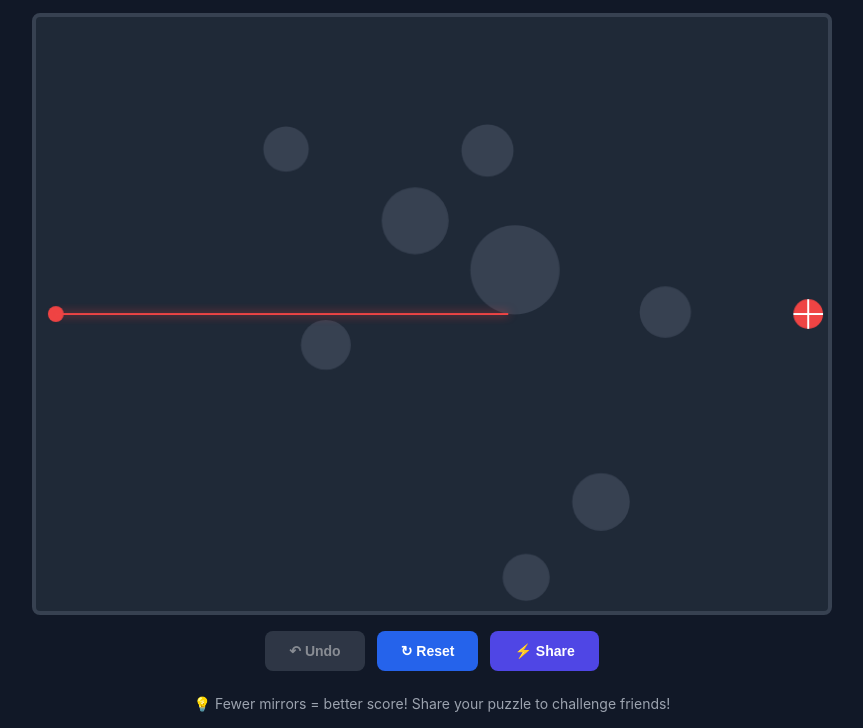
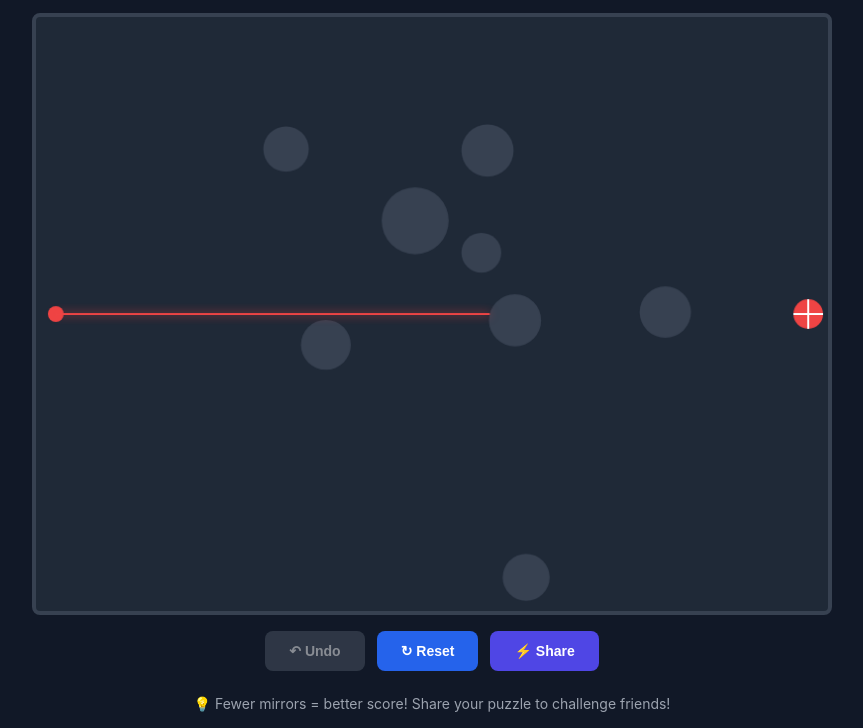
Before and after one commit to sean-reid/lasers, a plain HTML site: page index.html in a window 1280 px wide. Shown: the part 83-811 px from the top of the page, without its empty margins (208-1071 px from the left). Drawn offline with Linux system fonts and the light colour scheme.

Commit message:
Update index.html

```diff
--- a/index.html
+++ b/index.html
@@ -435,11 +435,12 @@
             gameWon = false;
 
             // First, place an obstacle that ALWAYS blocks the direct path
+            // Place it on the line with a small offset (less than radius to guarantee blocking)
             const t = 0.3 + Math.random() * 0.4;
             const centerX = LASER_START.x + (TARGET.x - LASER_START.x) * t;
             const centerY = LASER_START.y + (TARGET.y - LASER_START.y) * t;
-            const offsetY = (Math.random() - 0.5) * 100;
             const radius = 25 + Math.random() * 25;
+            const offsetY = (Math.random() - 0.5) * radius * 0.8; // Offset less than radius
             obstacles.push({
                 x: centerX,
                 y: centerY + offsetY,
```
